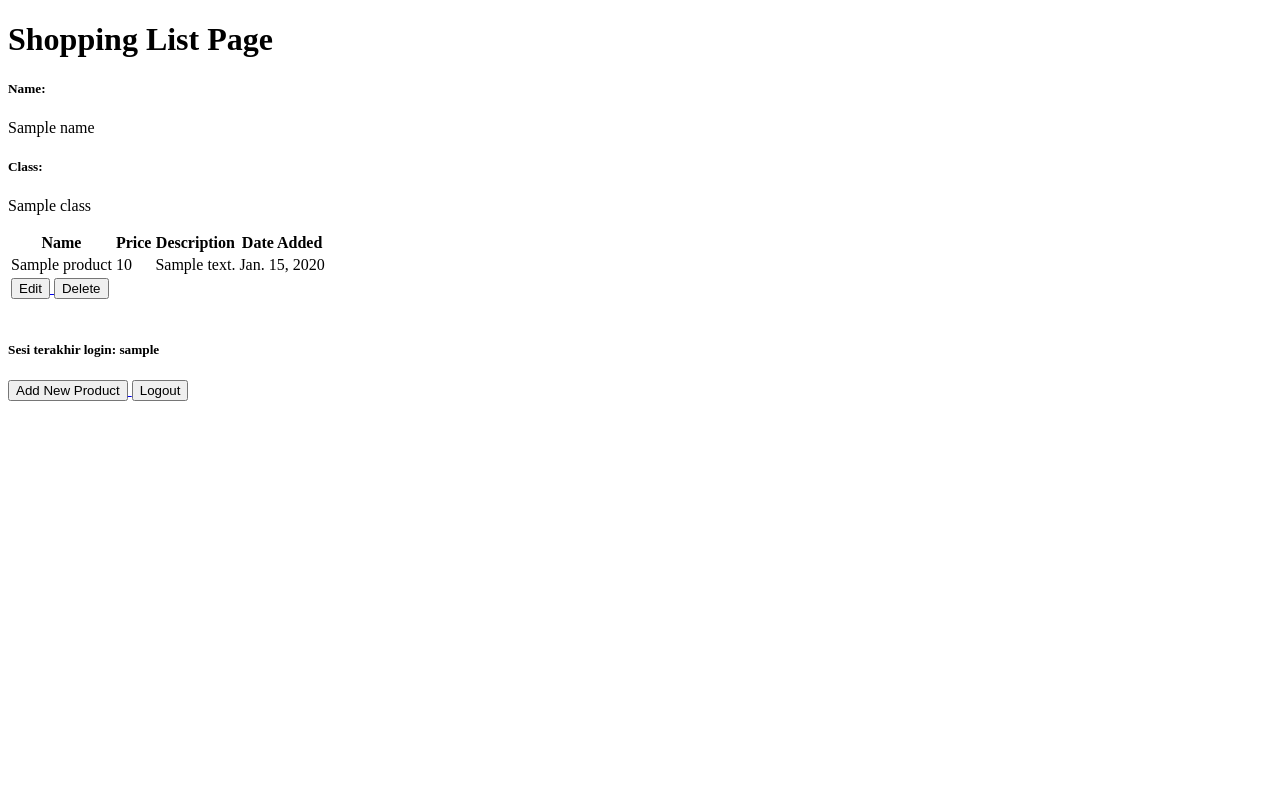
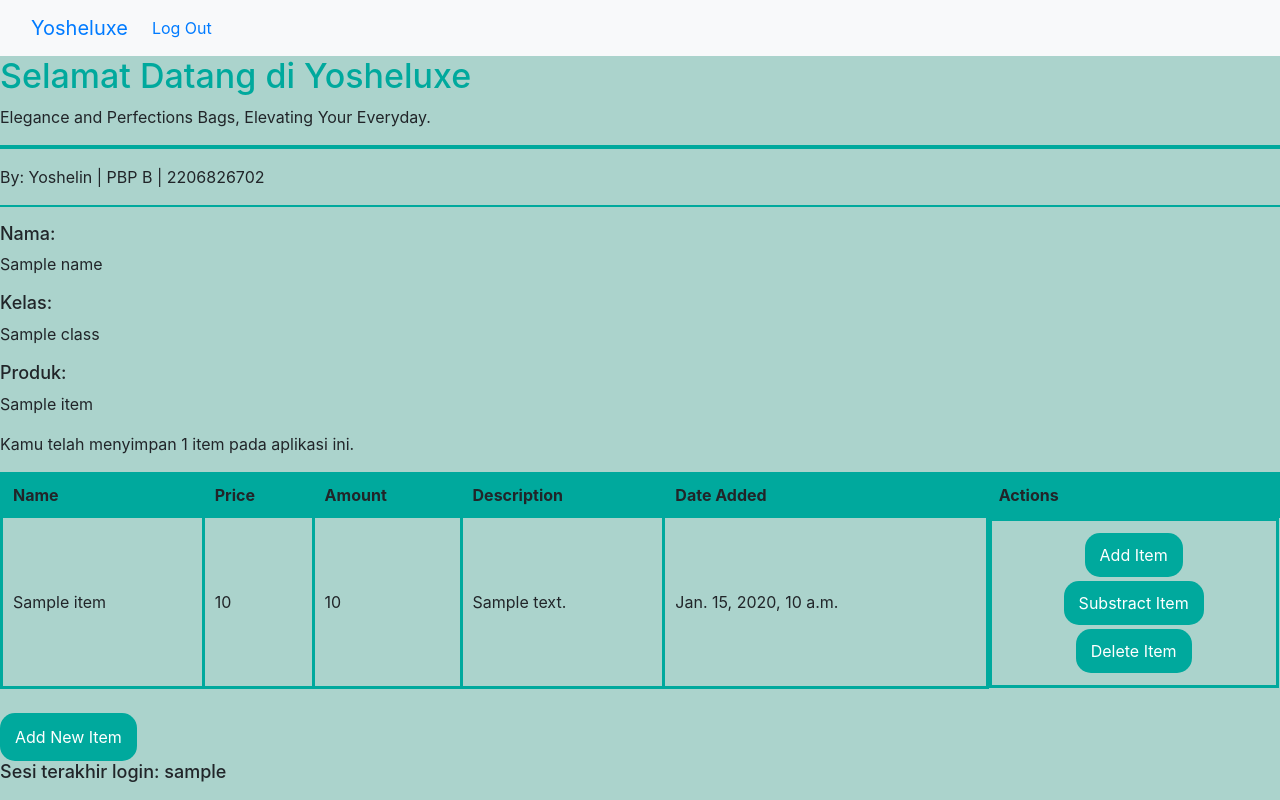
Before and after one commit to yoshelinn/shopping-list, a Django app: template main/templates/main.html in a window 1280 px wide. Run offline with Django 4.2, Linux system fonts and the light colour scheme; tables that the repository leaves empty hold one stand-in row (values such as "Sample post"); the template is opened without the code that fills it: values that come from a table or form of the project are taken from there, most other values are stand-ins (such as "Sample title", 1, 10 or a date in 2020); parts of the project's set-up code (start-up, migrations or seed data) failed here and were passed over; some libraries are stand-ins or nearby versions.

Commit message:
Menyelesaikan pembuatan NavBar

```diff
--- a/main/templates/base.html
+++ b/main/templates/base.html
@@ -1,8 +1,15 @@
+<!-- Include Bootstrap CSS -->
+<link href="https://maxcdn.bootstrapcdn.com/bootstrap/4.5.2/css/bootstrap.min.css" rel="stylesheet">
+
+<!-- Include Bootstrap JS (optional, for dropdown menus) -->
+<script src="https://ajax.googleapis.com/ajax/libs/jquery/3.5.1/jquery.min.js"></script>
+<script src="https://cdnjs.cloudflare.com/ajax/libs/popper.js/1.16.0/umd/popper.min.js"></script>
+<script src="https://maxcdn.bootstrapcdn.com/bootstrap/4.5.2/js/bootstrap.min.js"></script>
+
+
 {% load static %}
 <!DOCTYPE html>
 <html lang="en">
-
-
     <head>
         <meta charset="UTF-8" />
         <meta
@@ -10,14 +17,24 @@
             content="width=device-width, initial-scale=1.0"
         />
         {% block meta %}
-        <meta charset="UTF-8" />
-        <meta name="viewport" content="width=device-width, initial-scale=1">
         {% endblock meta %}
-        <script src="https://cdn.jsdelivr.net/npm/@popperjs/core@2.11.8/dist/umd/popper.min.js" integrity="sha384-I7E8VVD/ismYTF4hNIPjVp/Zjvgyol6VFvRkX/vR+Vc4jQkC+hVqc2pM8ODewa9r" crossorigin="anonymous"></script>
-        <script src="https://cdn.jsdelivr.net/npm/bootstrap@5.3.2/dist/js/bootstrap.min.js" integrity="sha384-BBtl+eGJRgqQAUMxJ7pMwbEyER4l1g+O15P+16Ep7Q9Q+zqX6gSbd85u4mG4QzX+" crossorigin="anonymous"></script>
     </head>
 
     <body>
+
+        <nav class="navbar navbar-expand-lg bg-light">
+            <div class="container-fluid">
+              <a class="navbar-brand" href="#">Yosheluxe</a>
+              <button class="navbar-toggler" type="button" data-bs-toggle="collapse" data-bs-target="#navbarNavAltMarkup" aria-controls="navbarNavAltMarkup" aria-expanded="false" aria-label="Toggle navigation">
+                <span class="navbar-toggler-icon"></span>
+              </button>
+              <div class="collapse navbar-collapse" id="navbarNavAltMarkup">
+                <div class="navbar-nav">
+                  <a class="nav-link" href="{% url 'main:logout' %}">Log Out</a>
+                </div>
+              </div>
+            </div>
+          </nav>
         {% block content %}
         {% endblock content %}
     </body>
--- a/main/templates/main.html
+++ b/main/templates/main.html
@@ -1,66 +1,116 @@
 {% extends 'base.html' %}
 
 {% block content %}
-    <h1>Shopping List Page</h1>
+<style>
+    body {
+        background-color: #abd3cc;
+    }
+</style>
 
-    <h5>Name:</h5>
-    <p>{{name}}</p>
+<h1 style="color: #00a99d; font-size: 34px;">Selamat Datang di Yosheluxe</h1>
+<p>Elegance and Perfections Bags, Elevating Your Everyday.</p>
+<hr style="border: 2px solid #00a99d">
+<p>By: Yoshelin | PBP B | 2206826702</p>
+<hr style="border: 1px solid #00a99d">
+<p></p>
+<h5> Nama: </h5>
+<p>{{ name }}</p>
 
-    <h5>Class:</h5>
-    <p>{{class}}</p>
+<h5> Kelas: </h5>
+<p>{{ class }}</p>
+
+<h5> Produk: </h5>
+<p>{{ item }}</p>
+
+<p>Kamu telah menyimpan {{ items|length }} item pada aplikasi ini.</p>
+
+<style>
+    table {
+        border-collapse: collapse;
+        width: 100%;
+    }
+
+    td, th {
+        border: 3px solid #00a99d;
+        text-align: left;
+        padding: 10px;
+    }
+
+    th {
+        background-color: #00a99d;
+    }
+
+    /* Added styles for buttons within the table */
+    .action-buttons {
+        display: flex;
+        flex-direction: column;
+        align-items: center;
+    }
+
+    .action-buttons a {
+        margin: 2px 0;
+    }
+</style>
 
 <table>
     <tr>
         <th>Name</th>
         <th>Price</th>
+        <th>Amount</th>
         <th>Description</th>
         <th>Date Added</th>
+        <th>Actions</th> <!-- New column for buttons -->
     </tr>
-
-    {% comment %} Berikut cara memperlihatkan data produk di bawah baris ini {% endcomment %}
-
-    {% for product in products %}
+    {% for item in items %}
         <tr>
-            <td>{{product.name}}</td>
-            <td>{{product.price}}</td>
-            <td>{{product.description}}</td>
-            <td>{{product.date_added}}</td>
-        </tr>
-            <td>
-                <a href="{% url 'main:edit_product' product.pk %}">
-                    <button>
-                        Edit
-                    </button>
+            <td>{{ item.name }}</td>
+            <td>{{ item.price }}</td>
+            <td>{{ item.amount }}</td>
+            <td>{{ item.description }}</td>
+            <td>{{ item.date_added }}</td>
+            <td class="action-buttons">
+                <a href="{% url 'main:add_item' item.id %}">
+                    <button class="kustom">Add Item</button>
                 </a>
-
-                <a href="{% url 'main:delete_product' product.pk %}">
-                    <button>
-                        Delete
-                    </button>
+                <a href="{% url 'main:substract_item' item.id %}">
+                    <button class="kustom">Substract Item</button>
                 </a>
-
+                <a href="{% url 'main:delete_item' item.id  %}">
+                    <button class="kustom">Delete Item</button>
+                </a>
             </td>
         </tr>
-
-
     {% endfor %}
 </table>
 
 <br />
 
+<a href="{% url 'main:create_product' %}">
+    <button class="kustom">Add New Item</button>
+</a>
+
+<style>
+    h5 {
+        font-size: 18px;
+    }
+
+    p {
+        font-size: 16px;
+    }
+</style>
+
+<style>
+    .kustom {
+        background-color: #00a99d;
+        color: #FFFFFF;
+        padding: 12px 15px;
+        border: none;
+        border-radius: 15px;
+        font-size: 16px;
+        /* cursor: pointer; */
+    }
+</style>
+
 <h5>Sesi terakhir login: {{ last_login }}</h5>
 
-<a href="{% url 'main:create_product' %}">
-    <button>
-        Add New Product
-    </button>
-</a>
-
-<a href="{% url 'main:logout' %}">
-    <button>
-        Logout
-    </button>
-</a>
-
-
 {% endblock content %}
--- a/shopping_list/settings.py
+++ b/shopping_list/settings.py
@@ -115,9 +115,9 @@ USE_TZ = True
 # https://docs.djangoproject.com/en/4.2/howto/static-files/
 
 STATIC_URL = 'static/'
-STATIC_ROOT = os.path.join(BASE_DIR, 'static')
-STATIC_ROOT = os.path.join(PROJECT_ROOT, 'static')
-STATIC_URL = 'static'
+# STATIC_ROOT = os.path.join(BASE_DIR, 'static')
+# STATIC_ROOT = os.path.join(PROJECT_ROOT, 'static')
+# STATIC_URL = 'static'
 
 # Default primary key field type
 # https://docs.djangoproject.com/en/4.2/ref/settings/#default-auto-field
```
Also changed, not shown: main/templates/home.html (added, +25 -0 lines), hai.txt (deleted).
